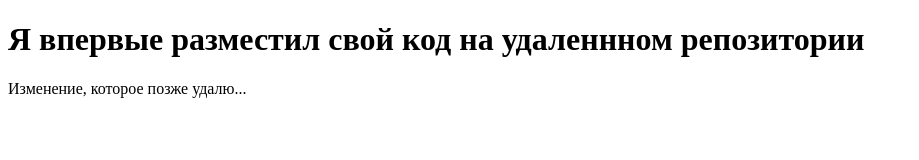
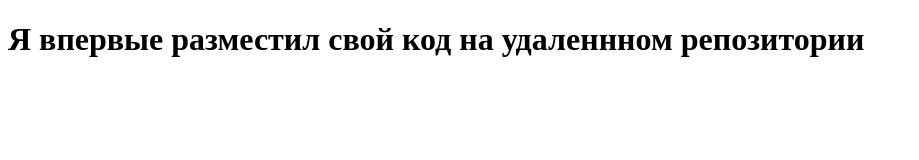
Before and after one commit to a1l2d3a4r5/test_reka, a plain HTML site: page index.html in a window 1280 px wide. Shown: the whole page, without its empty margins (0-919 px from the left). Drawn offline with Linux system fonts and the light colour scheme.

Commit message:
Revert "Ошибочный коммит"
This reverts commit f1d3089416a5f593c259801e1f2303bc6717ed1c.

```diff
--- a/index.html
+++ b/index.html
@@ -7,6 +7,5 @@
 </head>
 <body>
   <h1>Я впервые разместил свой код на удаленнном репозитории</h1>
-  <p>Изменение, которое позже удалю...</p>
 </body>
 </html>
```
